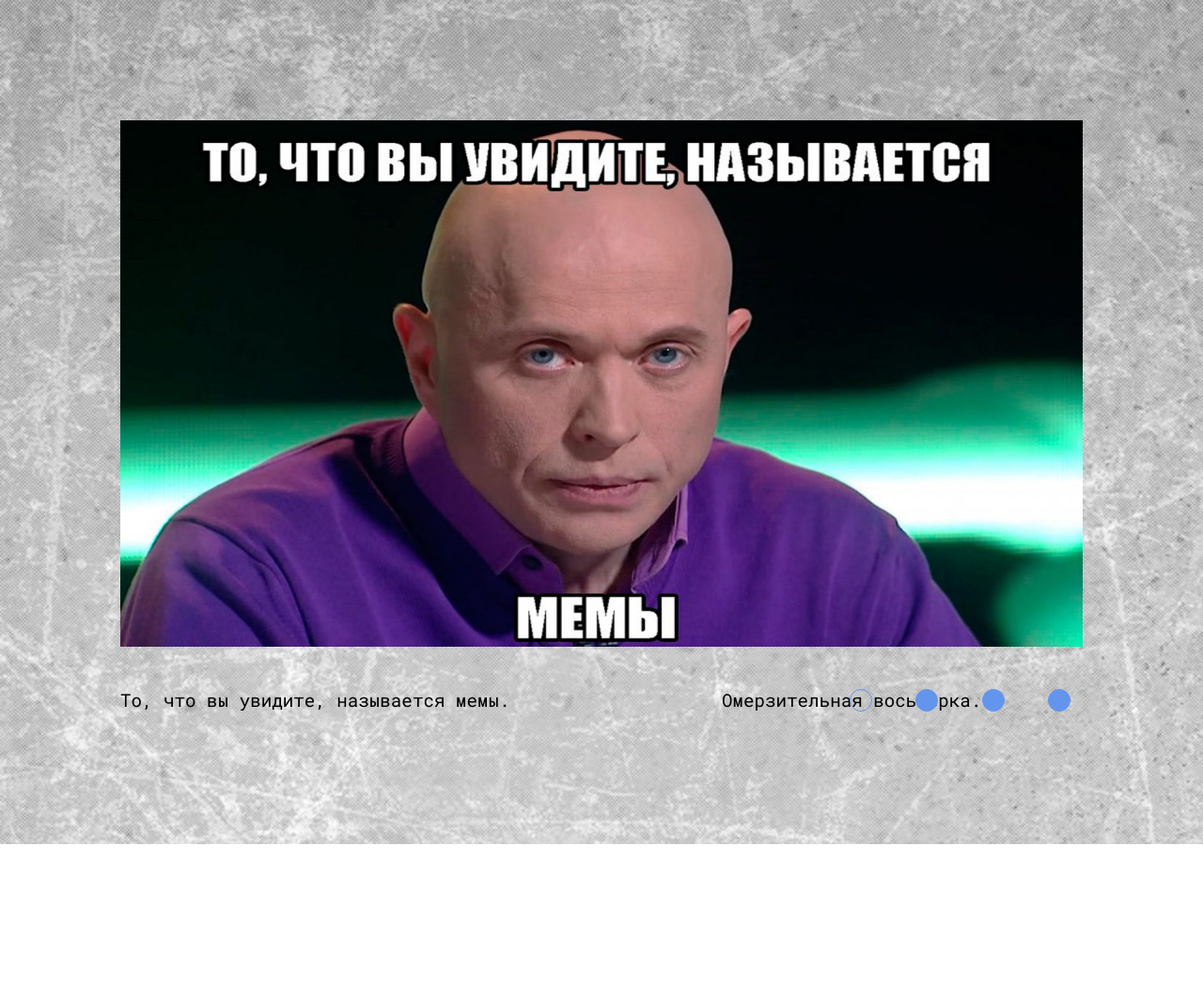
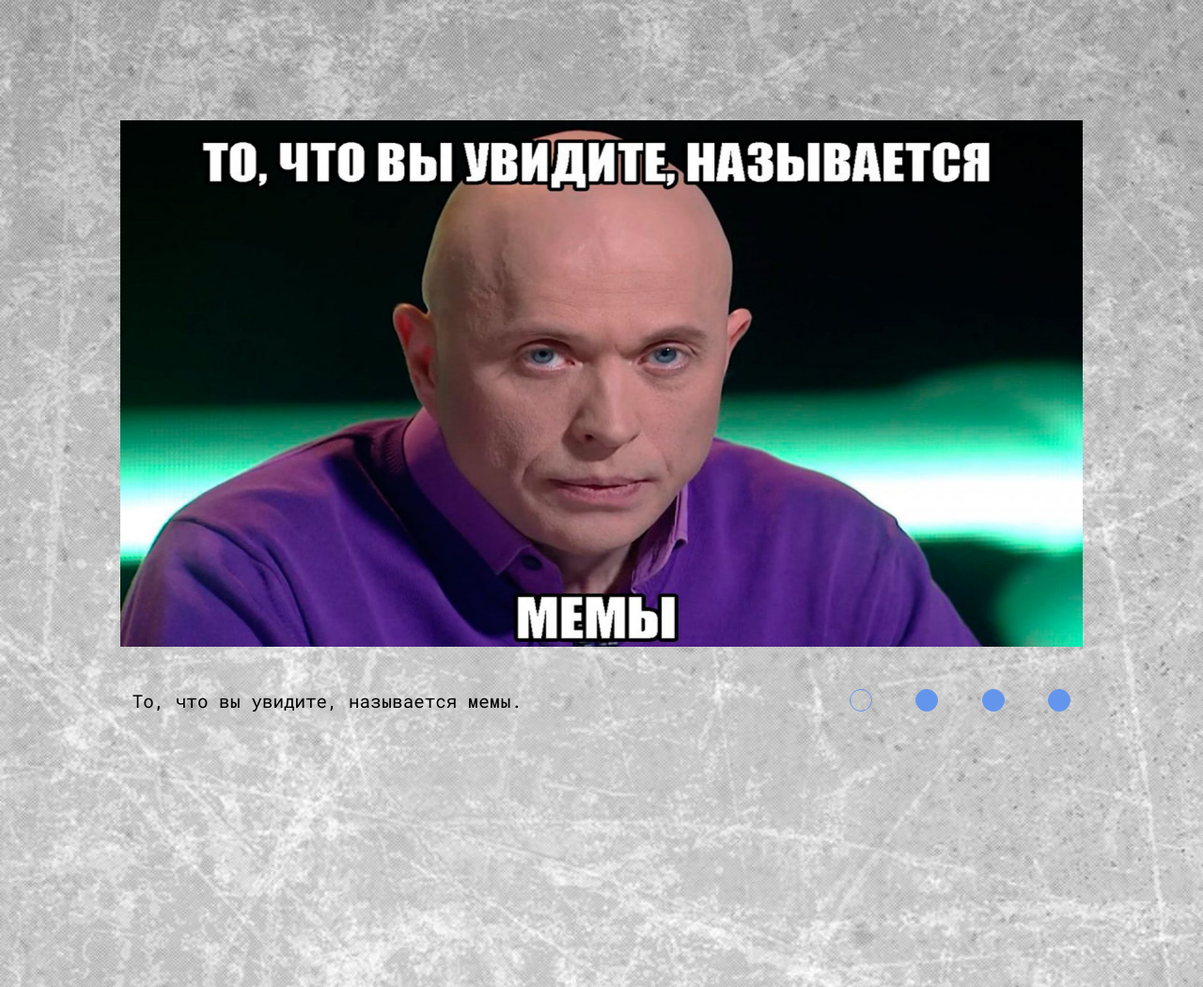
Before and after one commit to Wombatya/cssMemeSlider, a plain HTML site: page cssMemeSlider/index.html in a window 1280 px wide. Shown: the whole page at 94% size. Before the commit the page ends 898 px from the top, so only its background shows below. Drawn offline with Linux system fonts and the light colour scheme.

Commit message:
feat: add text change (Mon, Sep 18, 2023 12:56:10 AM)

```diff
--- a/cssMemeSlider/index.html
+++ b/cssMemeSlider/index.html
@@ -35,10 +35,10 @@
 
         <div class="text-buttons-wrapper">
           <div class="meme-text">
-            <p class="text">То, что вы увидите, называется мемы.</p>
-            <p class="text">Омерзительная восьмерка.</p>
-            <p class="text">Выгодный обмен.</p>
-            <p class="text">Что может быть лучше окрошки?.</p>
+            <p class="text" id="text1">То, что вы увидите, называется мемы.</p>
+            <p class="text" id="text2">Омерзительная восьмерка.</p>
+            <p class="text" id="text3">Выгодный обмен.</p>
+            <p class="text" id="text4">Что может быть лучше окрошки?.</p>
           </div>
 
           <div class="buttons">
--- a/cssMemeSlider/style.css
+++ b/cssMemeSlider/style.css
@@ -42,15 +42,16 @@ body {
 
 .meme-text {
     display: flex;
-    align-items: center;
+    flex-direction: column;
+    justify-content: center;
     font-family: 'Roboto Mono', monospace;
     font-size: 1.2rem;
     width: 50%;
 }
 
 .text {
-    /* opacity: 0; */
-    min-width: 40rem;
+    opacity: 0;
+    padding: 0.8rem;
 }
 
 .buttons {
@@ -71,12 +72,12 @@ body {
     width: 1.5rem;
     height: 1.5rem;
     border: 0.1rem solid cornflowerblue;
-    background-color: cornflowerblue
+    background-color: cornflowerblue;
   }
 
 .button:hover .inner-button:active{
     border: 0.1rem solid  slategray;
-    background-color: slategray
+    background-color: slategray;
   }
 
   .button:hover > .inner-button{
@@ -104,6 +105,18 @@ body {
   background-color: transparent;
 }
 
+#slide1:checked ~ .content-wrapper .text-buttons-wrapper .meme-text #text1,
+#slide2:checked ~ .content-wrapper .text-buttons-wrapper .meme-text #text2,
+#slide3:checked ~ .content-wrapper .text-buttons-wrapper .meme-text #text3,
+#slide4:checked ~ .content-wrapper .text-buttons-wrapper .meme-text #text4
+{
+  order: -1;
+  animation: text-animation;
+  animation-timing-function: ease-in-out;
+  animation-duration: 0.5s;
+  animation-fill-mode: forwards;
+}
+
 
 
 @keyframes slide-animation {
@@ -114,3 +127,17 @@ body {
       transform: translateX(0);
     }
   }
+
+  @keyframes text-animation {
+    0% {
+      opacity: 0;
+      transform: translateX(100%);
+    }
+    70% {
+      opacity: 0.2;
+    }
+    100% {
+      opacity: 1;
+      transform: translateX(0);
+    }
+  }
```
